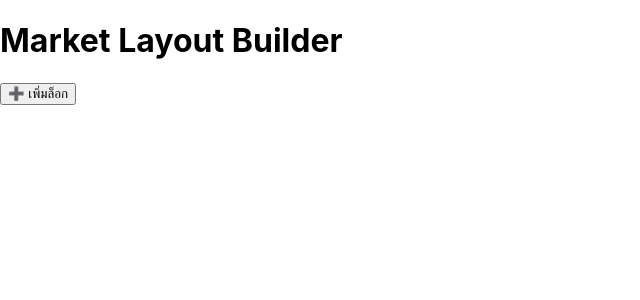
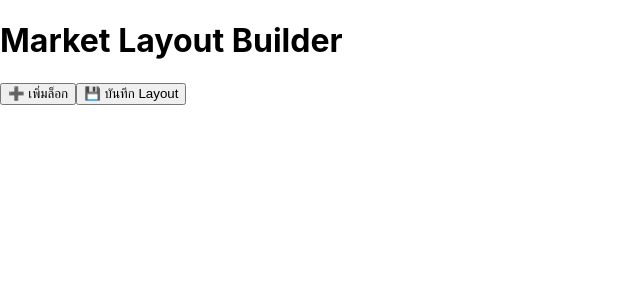
Before and after one commit to FirzKorawish225/loklok-mvp, a React (Create React App) app: page /market in a window 1280 px wide. Shown: the top 300 px of the page, without its empty margins (0-640 px from the left). Built offline with nearby package versions, Linux system fonts and the light colour scheme.

Commit message:
Add database and save layout

```diff
--- a/src/pages/Market.jsx
+++ b/src/pages/Market.jsx
@@ -1,5 +1,8 @@
+// imports
 import React, { useState } from "react";
 import MarketGrid from "../components/MarketGrid";
+import { db } from "../firebase";
+import { collection, addDoc } from "firebase/firestore";
 
 const Market = () => {
   const [stalls, setStalls] = useState([]);
@@ -24,15 +27,37 @@ const Market = () => {
     setStalls(updated);
   };
 
+  const saveLayout = async () => {
+    try {
+      await addDoc(collection(db, "marketLayouts"), {
+        name: `My Market ${Date.now()}`,
+        stalls,
+        createdAt: new Date()
+      });
+      alert("บันทึก Layout สำเร็จ!");
+    } catch (error) {
+      console.error("Error adding document: ", error);
+      alert("เกิดข้อผิดพลาดในการบันทึก");
+    }
+  };
+
   return (
     <div className="p-8">
       <h1 className="text-3xl font-bold mb-4">Market Layout Builder</h1>
-      <button
-        onClick={addStall}
-        className="bg-green-500 text-white px-4 py-2 rounded mb-4"
-      >
-        ➕ เพิ่มล็อก
-      </button>
+      <div className="flex gap-4 mb-4">
+        <button
+          onClick={addStall}
+          className="bg-green-500 text-white px-4 py-2 rounded"
+        >
+          ➕ เพิ่มล็อก
+        </button>
+        <button
+          onClick={saveLayout}
+          className="bg-blue-500 text-white px-4 py-2 rounded"
+        >
+          💾 บันทึก Layout
+        </button>
+      </div>
       <MarketGrid
         stalls={stalls}
         onEdit={editStall}
```
